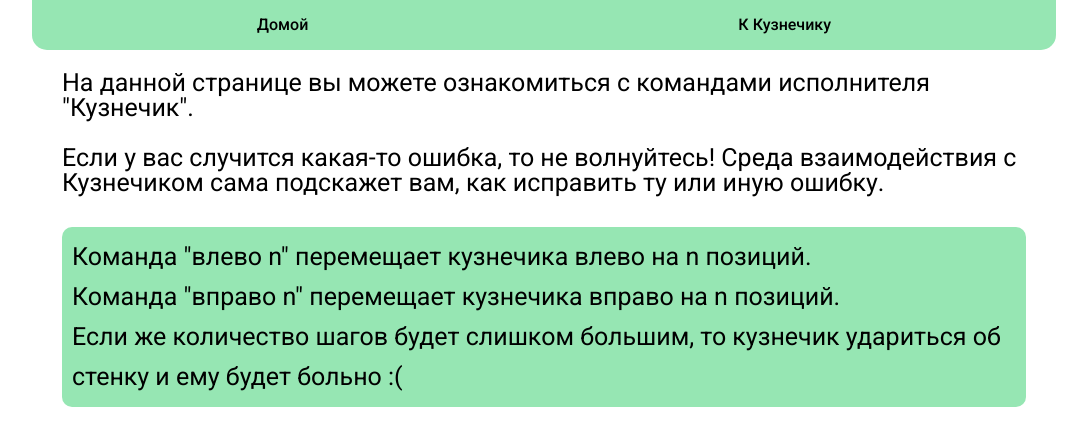
After one commit to kuzichkin2001/HopperExecutor, a Django app: page /rules in a window 1280 px wide. The commit adds this page. Shown: the top 446 px of the page, without its empty margins (96-1183 px from the left). Run offline with Django 3.2, Linux system fonts and the light colour scheme.

Commit message:
completely done

```diff
--- a/hopper/static/hopper/session/session_styles.css
+++ b/hopper/static/hopper/session/session_styles.css
@@ -74,6 +74,21 @@
   font-size: 24px;
 }
 
+.commands {
+  padding: 20px 30px;
+}
+
+.commands_text {
+  font-size: 25px;
+}
+
+.commands_content {
+  padding: 10px;
+  border-radius: 10px;
+  background-color: #96E6B3;
+  line-height: 40px;
+}
+
 /* Main content */
 
 .content {
--- a/hopper/templates/hopper/header.html
+++ b/hopper/templates/hopper/header.html
@@ -5,10 +5,7 @@
                 <a href="/" class="site_navigation__link">Домой</a>
             </li>
             <li class="site_navigation__item">
-                <a href="/" class="site_navigation__link">К Кузнечику</a>
-            </li>
-            <li class="site_navigation__item">
-                <a href="/" class="site_navigation__link">О создателе</a>
+                <a href="/rules" class="site_navigation__link">К Кузнечику</a>
             </li>
         </ul>
     </nav>
--- /dev/null
+++ b/hopper/templates/hopper/rules.html
@@ -0,0 +1,32 @@
+<!DOCTYPE html>
+<html lang="en">
+<head>
+  <meta charset="UTF-8">
+  <meta name="viewport" content="width=device-width, initial-scale=1.0">
+  {% load static %}
+  <link rel="stylesheet" href="{% static 'hopper/session/session_styles.css' %}">
+  <link rel="stylesheet" href="{% static 'hopper/reset.css' %}">
+  <link rel="preconnect" href="https://fonts.gstatic.com">
+  <link href="https://fonts.googleapis.com/css2?family=Roboto:wght@400;500;700&display=swap" rel="stylesheet">
+  <link rel="icon" href="{% static 'hopper/images/hopper.png' %}">
+  <title>Информация об исполнителе</title>
+</head>
+<body>
+  <div class="container">
+    {% include 'hopper/header.html' %}
+    <div class="commands">
+      <p class="commands_text">На данной странице вы можете ознакомиться с командами исполнителя "Кузнечик".
+        <br><br>Если у вас случится какая-то ошибка, то не волнуйтесь! Среда взаимодействия с Кузнечиком сама подскажет вам, как исправить ту или иную ошибку.
+      </p>
+      <br><br>
+      <div class="commands_content">
+        <p class="commands_text">
+          Команда <b>"влево n"</b> перемещает кузнечика влево на n позиций.
+          <br>Команда <b>"вправо n"</b> перемещает кузнечика вправо на n позиций.
+          <br>Если же количество шагов будет слишком большим, то кузнечик удариться об стенку и ему будет больно :(
+        </p>
+      </div>
+    </div>
+  </div>
+</body>
+</html>
--- a/hopper/urls.py
+++ b/hopper/urls.py
@@ -7,4 +7,5 @@ urlpatterns = [
 	path('delete_session/<int:session_id>', views.delete_session, name="delete_session"),
 	path('new_session', views.new_session, name="new_session"),
 	path('save_session', views.save_session, name="save_session"),
+	path('rules', views.rules, name="rules"),
 ]
--- a/hopper/views.py
+++ b/hopper/views.py
@@ -48,3 +48,7 @@ def new_session(request):
 		creationDate=dt.fromtimestamp(req["creationDate"]/1000)
 	)
 	return JsonResponse({"status": 200})
+
+
+def rules(request):
+	return render(request, "hopper/rules.html")
```
Also changed, not shown: db.sqlite3.
